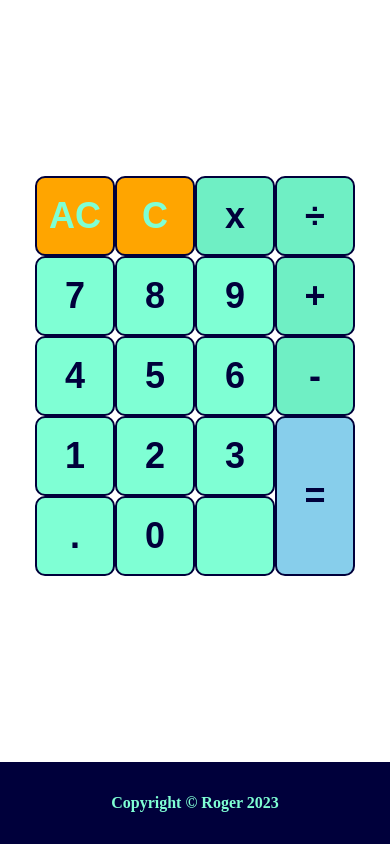
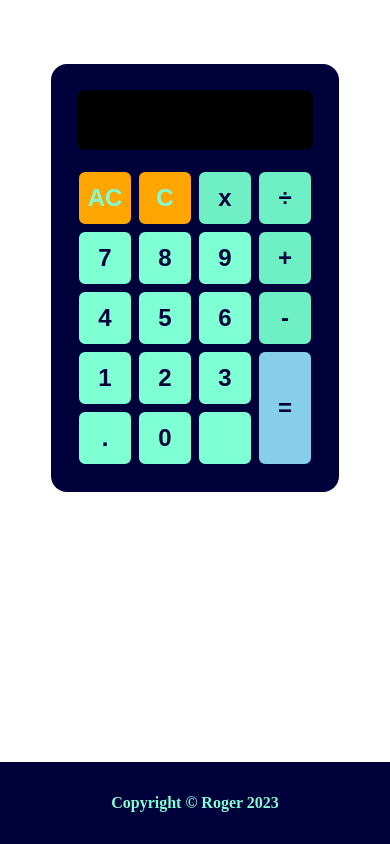
Before and after one commit to RogerEaux/calculator, a plain HTML site: page index.html in a window 390 px wide. Drawn offline with Linux system fonts and the light colour scheme.

Commit message:
Add query for medium devices and change calculator background

```diff
--- a/style.css
+++ b/style.css
@@ -17,11 +17,18 @@ body{
     align-self: center;
     flex-direction: column;
     width: 400px;
-    margin: 96px 0
+    margin: 64px 0;
+    background-color: #00003b;
+    padding: 24px;
+    border-radius: 16px;
 }
 
 #display{
     flex-basis: 100px;
+    background-color: black;
+    border: 2px solid #00003b;
+    border-radius: 10px;
+    margin-bottom: 16px;
 }
 
 #buttons{
@@ -35,7 +42,7 @@ body{
 
 .container button{
     flex-basis: 20%;
-    border: 2px solid #00003b;
+    border: 4px solid #00003b;
     border-radius: 10px;
     box-sizing: border-box;
     font-size: 36px;
@@ -71,7 +78,7 @@ body{
     padding: 32px;
 }
 
-@media (max-width: 600px) {
+@media (max-width: 800px) {
     #content{
         width: 320px;
     }
@@ -83,4 +90,26 @@ body{
     #buttons{
         flex-basis: 400px;
     }
+
+    .container button{
+        font-size: 30px;
+    }
 }
+
+@media (max-width: 600px) {
+    #content{
+        width: 240px;
+    }
+
+    #display{
+        flex-basis: 60px;
+    }
+
+    #buttons{
+        flex-basis: 300px;
+    }
+
+    .container button{
+        font-size: 24px;
+    }
+}
```
